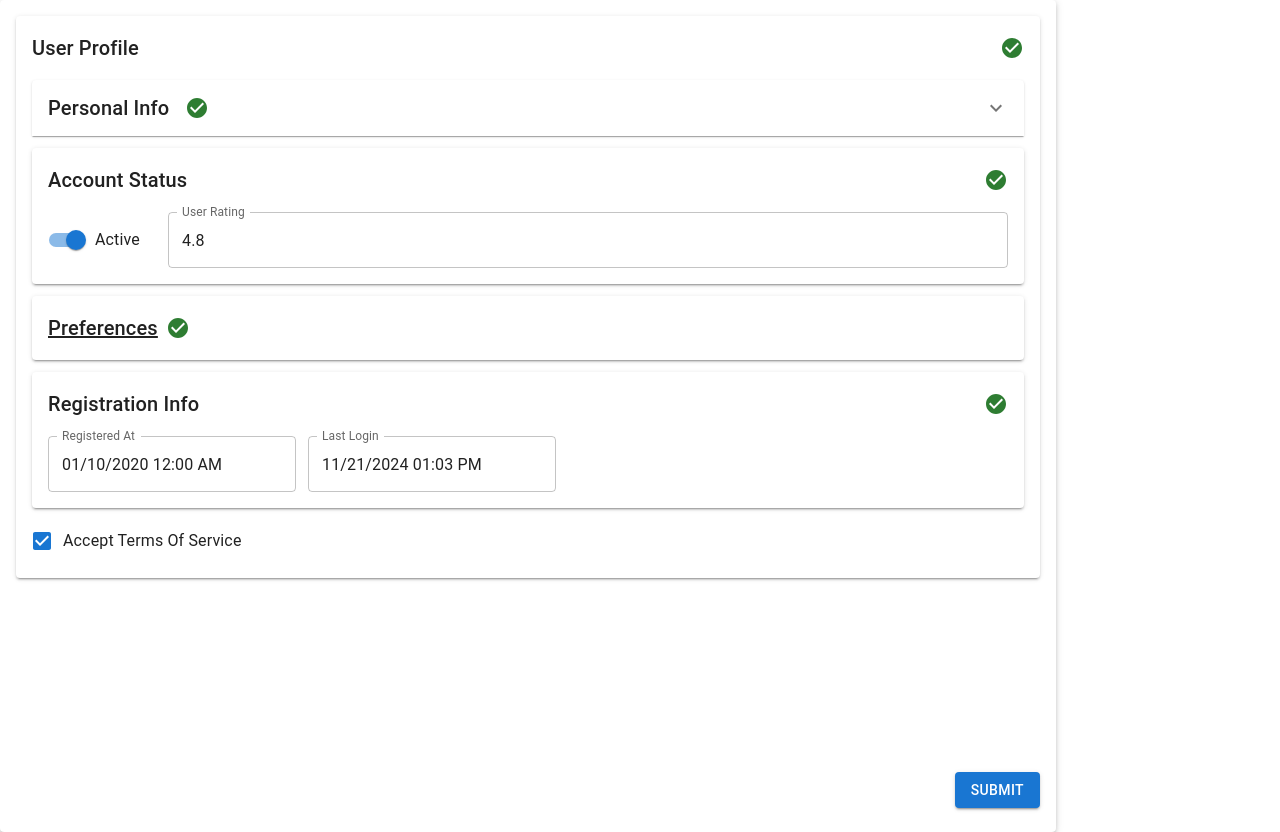
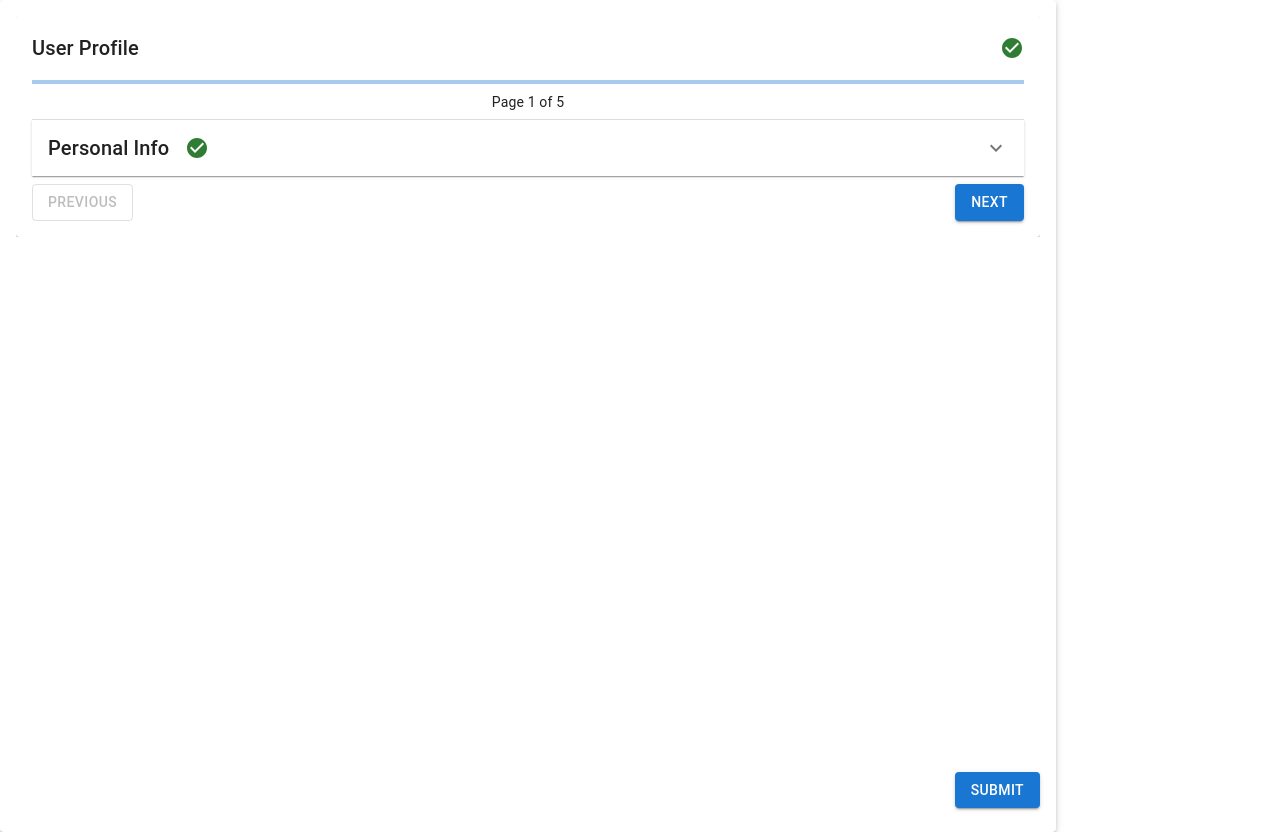
Before and after one commit to DanKirwan/crud-form, a React (Vite) app: page / in a window 1280 px wide. Built offline with nearby package versions, Linux system fonts and the light colour scheme.

Commit message:
changes to rendering to include a layout container at the base layer

```diff
--- a/src/lib/display.tsx
+++ b/src/lib/display.tsx
@@ -19,10 +19,9 @@ export const renderForm = <T, RenderT, ConfigT extends ObjectConfig<T>, RenderCo
     formInstance: FormApi<T>,
     renderConfig: RenderConfigT,
     objectConfig: ObjectConfig<T>,
-    renderForm: (label: string, contents: RenderT) => RenderT,
+    renderForm: (contents: RenderT) => RenderT,
     renderField: FieldRenderer<T, RenderT>,
 ): RenderT => renderForm(
-        form.label ?? '',
         renderFormItem(form, formInstance, renderConfig, objectConfig, renderField))
 
 
--- a/src/lib/example.ts
+++ b/src/lib/example.ts
@@ -77,7 +77,7 @@ export const userProfileForm: FormItems<
     UserProfileConfig,
     ReactRenderConfig
 > = {
-    layout: 'col',
+    layout: 'pages',
     label: 'User Profile',
     items: [
         {
--- a/src/react/EditForm.tsx
+++ b/src/react/EditForm.tsx
@@ -32,12 +32,14 @@ export const EditForm = <T, TObjectConfig extends ObjectConfig<T>, TRenderConfig
         renderConfig,
         config,
         // Function to render the entire form
-        (label, content) => (
+        (content) => (
             <Paper elevation={3}>
-                <Box p={2} width='80vw' height='100vh' overflow='auto'>
+                <Box p={2} width='80vw' height='100vh' >
                     <Stack height='100%' justifyContent='space-between'>
+                        <Stack overflow='auto'>
 
-                        {content}
+                            {content}
+                        </Stack>
                         <Box mt={3} mb={1} textAlign="right">
                             <Button
                                 variant="contained"
```
